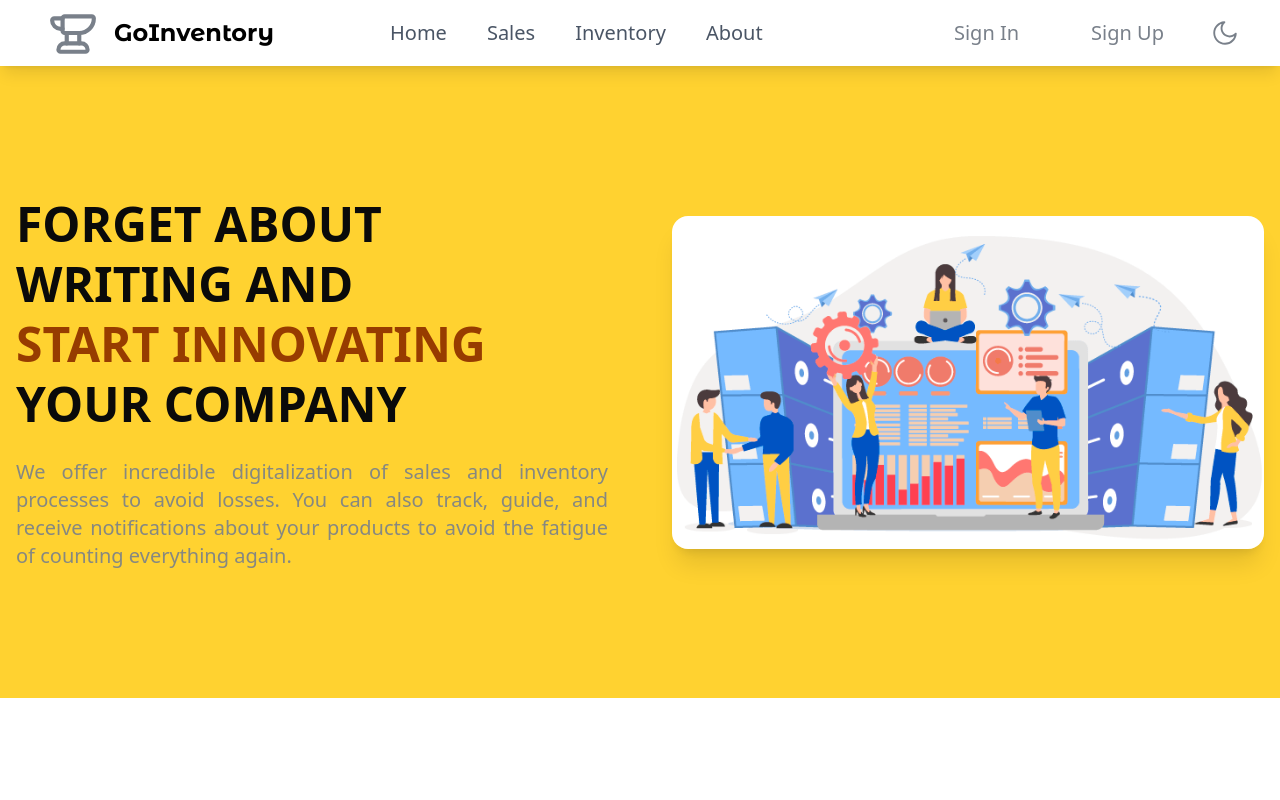
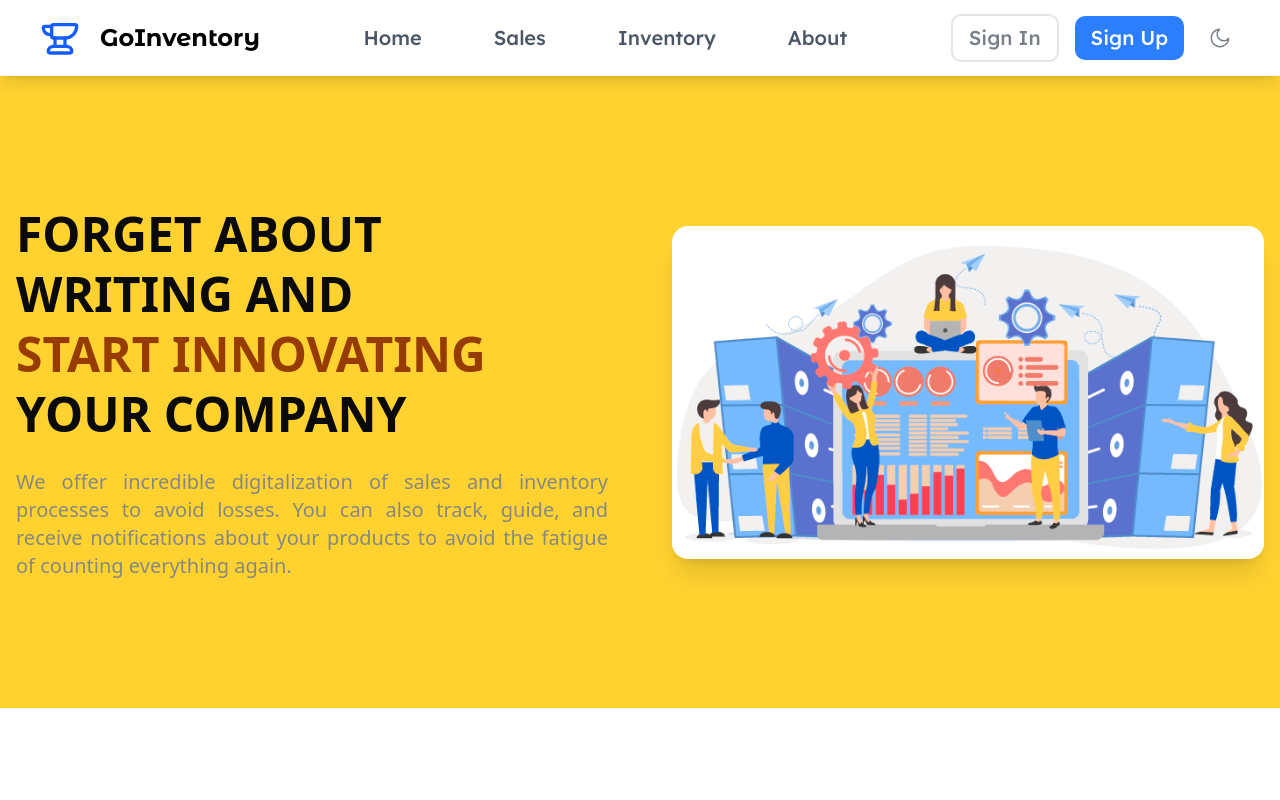
Before and after one commit to daswsi-utp/System-Sales, a Next.js app: page / in a window 1280 px wide. Shown: the top 800 px of the page. Built offline with nearby package versions, Linux system fonts and the light colour scheme.

Commit message:
responsive presentation

```diff
--- a/next.config.ts
+++ b/next.config.ts
@@ -7,10 +7,6 @@ const nextConfig: NextConfig = {
 export default nextConfig;
 module.exports = {
   typescript: {
-    // !! WARN !!
-    // Dangerously allow production builds to successfully complete even if
-    // your project has type errors.
-    // !! WARN !!
     ignoreBuildErrors: true,
   },
 }
--- a/src/Components/Presentation/HeaderPresentationPage.tsx
+++ b/src/Components/Presentation/HeaderPresentationPage.tsx
@@ -1,59 +1,97 @@
+"use client";
 import Link from "next/link";
 import { AiOutlineMoon } from "react-icons/ai";
 import { GoSun } from "react-icons/go";
 import { LuAnvil } from "react-icons/lu";
 import { heading, titleFont } from "@/config/fonts";
+import { useState } from "react";
+import { RxHamburgerMenu } from "react-icons/rx";
+import { GrClose } from "react-icons/gr";
+
 export const HeaderPresentationPage = () => {
+  const [isOpen, setIsOpen] = useState(false);
+
+  const toggleMenu = () => setIsOpen(!isOpen);
+
   return (
-    <header className="sticky top-0 left-0 w-full z-50 bg-transparent text-[#79808a] dark:bg-[#111722] dark:text-white shadow-lg hover:shadow-xl transition duration-300 ease-in-out">
-                <div className="flex w-full flex-wrap px-5 lg:flex-nowrap lg:items-center lg:px-5 xl:px-10 2xl:px-20">
-                    <div className="relative z-99 max-w-[250px] lg:w-full xl:max-w-[350px]">
-                        <Link href="#" className="inline-flex items-center gap-2 p-2">
-                            <LuAnvil size={50} />
-                            <h2 className={`${titleFont.className} font-bold text-black text-2xl ml-2` }>GoInventory</h2>
+    <header className="sticky top-0 left-0 w-full z-50 bg-white text-[#79808a] dark:bg-[#111722] dark:text-white shadow-lg hover:shadow-xl transition duration-300 ease-in-out">
+      <div className="flex justify-between items-center px-5 py-3 lg:px-5 xl:px-10 2xl:px-20">
+        <div className="flex items-center gap-4">
+          <button
+            onClick={toggleMenu}
+            className="lg:hidden text-2xl text-[#79808a] dark:text-white"
+          >
+            {isOpen ? <GrClose /> : <RxHamburgerMenu />}
+          </button>
+
+          <Link href="#" className="flex items-center gap-3 flex-shrink-0">
+            <LuAnvil size={40} className="text-blue-600 dark:text-blue-400" />
+            <h2 className={`${titleFont.className} font-bold text-black text-xl lg:text-2xl ml-2 dark:text-white`}>
+              GoInventory
+            </h2>
           </Link>
         </div>
-                    <div className=" fixed top-0 left-0 z-50 h-screen w-full justify-center bg-white p-5 lg:visible lg:static lg:flex lg:h-auto lg:justify-start lg:bg-transparent lg:p-0 lg:opacity-100 dark:bg-gray-800 dark:lg:bg-transparent">
-                        <div className="w-full self-center ">
-                            <nav >
-                                <ul className="flex flex-col items-center justify-center space-y-5 text-center lg:flex-row lg:justify-start lg:space-y-0 lg:space-x-10">
-                                    <li>
-                                        <Link href="#home" className={`${heading.className, "sans-serif"} menu-scroll text-gray-600 hover:text-primary inline-flex items-center justify-center text-xl dark:text-white dark:hover:text-blue-400`}>
-                                            Home
+        <nav className={`absolute top-full left-0 w-full bg-white dark:bg-gray-800 lg:static lg:flex lg:w-auto lg:bg-transparent lg:dark:bg-transparent transition-all duration-300 ${
+          isOpen ? "opacity-100 visible" : "opacity-0 invisible lg:opacity-100 lg:visible"
+        }`}>
+          <ul className="flex flex-col items-center py-4 lg:flex-row lg:py-0 lg:space-x-10">
+            {['Home', 'Sales', 'Inventory', 'About'].map((item) => (
+              <li key={item} className="w-full text-center lg:w-auto">
+                <Link
+                  href={`#${item.toLowerCase()}`}
+                  onClick={() => setIsOpen(false)}
+                  className={`${heading.className} block px-4 py-3 text-lg lg:text-xl text-gray-600 hover:text-primary dark:text-white dark:hover:text-blue-400`}
+                >
+                  {item}
                 </Link>
               </li>
-                                    <li>
-                                        <Link href="#sales" className={`${heading.className, "sans-serif"} menu-scroll text-gray-600 hover:text-primary inline-flex items-center justify-center text-xl dark:text-white dark:hover:text-blue-400`}>
-                                            Sales
-                                        </Link>
-                                    </li>
-                                    <li>
-                                        <Link href="#inventory" className={`${heading.className, "sans-serif"} menu-scroll text-gray-600 hover:text-primary inline-flex items-center justify-center text-xl dark:text-white dark:hover:text-blue-400`}>
-                                            Inventory
-                                        </Link>
-                                    </li>
-                                    <li>
-                                        <Link href="#about" className={`${heading.className, "sans-serif"} menu-scroll text-gray-600 hover:text-primary inline-flex items-center justify-center text-xl dark:text-white dark:hover:text-blue-400`}>
-                                            About
-                                        </Link>
-                                    </li>
+            ))}
           </ul>
         </nav>
+
+        {/* Botones y modo oscuro */}
+        <div className="flex items-center gap-4">
+          <div className="hidden lg:flex items-center gap-4">
+            <Link
+              href="./auth/login"
+              className={`${heading.className} px-4 py-2 text-lg lg:text-xl rounded-lg border-2 transition-colors duration-300 hover:bg-gray-100 dark:hover:bg-gray-700`}
+            >
+              Sign In
+            </Link>
+            <Link
+              href="./auth/new-account"
+              className={`${heading.className} px-4 py-2 text-lg lg:text-xl rounded-lg bg-blue-500 text-white hover:bg-blue-600 transition-colors duration-300`}
+            >
+              Sign Up
+            </Link>
           </div>
 
-                    </div>
-                    <div className="absolute bottom-0 left-0 flex w-full items-center justify-between space-x-5 self-end p-5 lg:static lg:w-auto lg:self-center lg:p-0">
-                        <Link href="./auth/login" className={ `${heading.className, "sans-serif"} text-[#79808a] dark:text-white hover:bg-primary/90 w-full px-6 py-3 text-center whitespace-nowrap text-xl rounded-xl border-2 border-white lg:w-auto dark:bg-[#111722] dark:border-[#111722] transition duration-300 ease-in-out`}>Sign In
-                        </Link>
-                        <div className="flex items-center space-x-3 gap-2">
-                            <Link href="./auth/new-account" className={` ${heading.className, "sans-serif"} text-[#79808a] dark:text-white hover:bg-primary/90 w-full px-6 py-3 text-center whitespace-nowrap text-xl rounded-xl border-2 border-white lg:w-auto dark:bg-[#111722] dark:border-[#111722] transition duration-300 ease-in-out`}>Sign Up</Link>
-                            <div className="text-white">
-                                <AiOutlineMoon size={30} className="dark:hidden text-[#79808a] text-3xl" />
-                                <GoSun size={24} className="hidden dark:block text-2xl" />
+          <button className="p-2 text-2xl text-[#79808a] dark:text-white">
+            <AiOutlineMoon className="dark:hidden" />
+            <GoSun className="hidden dark:block" />
+          </button>
         </div>
       </div>
+
+      {/* Menú móvil - Botones */}
+      <div className={`lg:hidden px-5 pb-4 transition-all duration-300 ${
+        isOpen ? "opacity-100 visible" : "opacity-0 invisible h-0"
+      }`}>
+        <div className="flex flex-col gap-3">
+          <Link
+            href="./auth/login"
+            className={`${heading.className} w-full py-2 text-center text-lg rounded-lg border-2 transition-colors duration-300 hover:bg-gray-100 dark:hover:bg-gray-700`}
+          >
+            Sign In
+          </Link>
+          <Link
+            href="./auth/new-account"
+            className={`${heading.className} w-full py-2 text-center text-lg rounded-lg bg-blue-500 text-white hover:bg-blue-600 transition-colors duration-300`}
+          >
+            Sign Up
+          </Link>
         </div>
       </div>
     </header>
-  )
-}
+  );
+};
--- a/src/app/dashboard/inventory/[category]/page.tsx
+++ b/src/app/dashboard/inventory/[category]/page.tsx
@@ -1,3 +1,4 @@
+
 import { Suspense } from 'react';
 import { cabinets } from '@/app/dashboard/inventory/data/cabinets';
 import { graphics } from '@/app/dashboard/inventory/data/graphics';
@@ -17,9 +18,6 @@ interface Product {
   price: number;
 }
 
-interface CategoryPageProps {
-  params: { category: string };
-}
 
 export async function generateStaticParams() {
   return [
```
Lines whose indentation alone changed are shown as unchanged.
